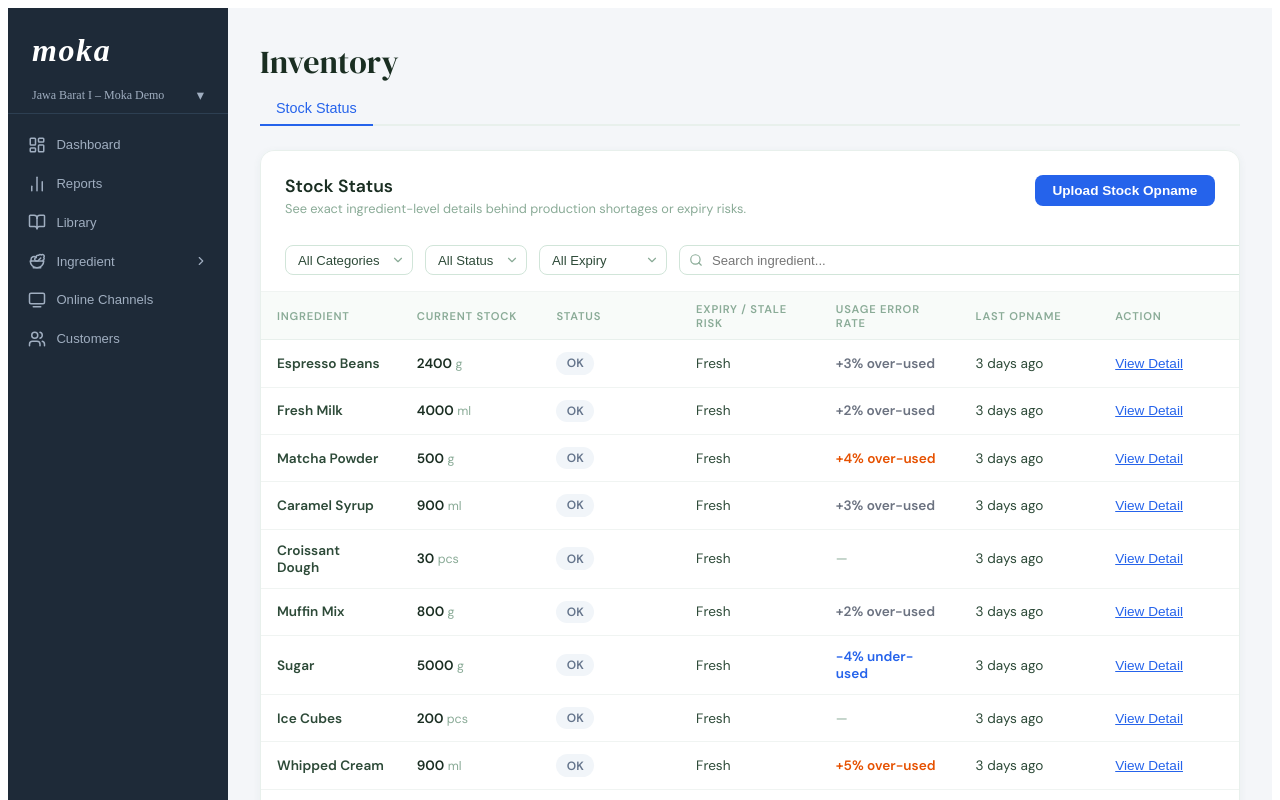
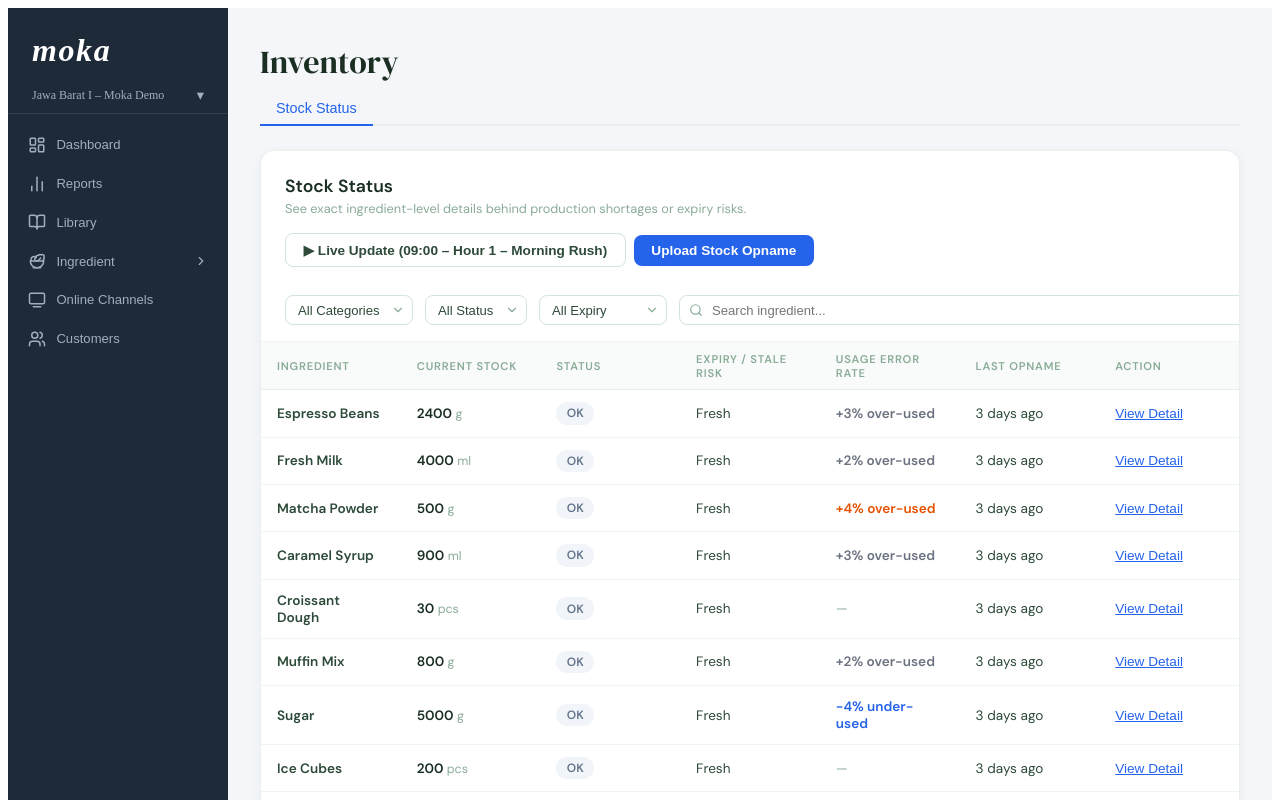
Before and after one commit to nezabiella-hue/FinProMOKApos, a React (Vite) app: page /inventory in a window 1280 px wide. Shown: the top 800 px of the page. Built offline with nearby package versions, Linux system fonts and the light colour scheme.

Commit message:
live update simulation

```diff
--- a/src/App.jsx
+++ b/src/App.jsx
@@ -7,10 +7,21 @@ import Production from "./pages/production.jsx";
 import Reports from "./pages/reports.jsx";
 import NotFound from "./pages/notfound.jsx";
 import { inventoryItems } from "./data/mockinventory";
+import { liveSteps, applyLiveStep } from "./data/mockLiveUpdate";
 import "./App.css";
 
 export default function App() {
   const [stock, setStock] = useState(inventoryItems);
+  const [liveStep, setLiveStep] = useState(0);
+
+  // Applies the next live update step to stock.
+  // Never touches usageErrorRate — that is opname-only.
+  const handleLiveUpdate = () => {
+    if (liveStep >= liveSteps.length) return;
+    const step = liveSteps[liveStep];
+    setStock((prev) => applyLiveStep(prev, step));
+    setLiveStep((prev) => prev + 1);
+  };
 
   return (
     <div className="app-layout">
@@ -20,8 +31,27 @@ export default function App() {
           <Route path="/" element={<Navigate to="/dashboard" replace />} />
           <Route path="/dashboard" element={<Dashboard />} />
           <Route path="/reports" element={<Reports />} />
-          <Route path="/inventory" element={<Inventory stock={stock} setStock={setStock} />} />
-          <Route path="/production" element={<Production stock={stock} />} />
+          <Route
+            path="/inventory"
+            element={
+              <Inventory
+                stock={stock}
+                setStock={setStock}
+                liveStep={liveStep}
+                onLiveUpdate={handleLiveUpdate}
+              />
+            }
+          />
+          <Route
+            path="/production"
+            element={
+              <Production
+                stock={stock}
+                liveStep={liveStep}
+                onLiveUpdate={handleLiveUpdate}
+              />
+            }
+          />
           <Route path="*" element={<NotFound />} />
         </Routes>
       </main>
--- a/src/data/mockLiveUpdate.js
+++ b/src/data/mockLiveUpdate.js
@@ -1,116 +1,147 @@
 // data/mockLiveUpdate.js
 // ─────────────────────────────────────────────────────────
-// Simulates a "Live Update" button press — represents what
-// a real POS sync would push into the system in real time.
+// Simulates a "Live Update" button press for prototype demos.
+// Represents POS sync events: hourly sales batches + one restock.
 //
-// In production this would be a WebSocket / polling event.
-// For the prototype, pressing "Live Update" applies this data.
+// IMPORTANT: Live updates NEVER affect usageErrorRate.
+// Usage error rate is only recalculated during Stock Opname (mockupdate.js).
 //
-// Affects:
-//   - Sales Analytics: today's running totals update
-//   - Inventory: stock levels decrease based on sales
-//   - Production Alerts: may trigger if stock drops to Low/Out
-//   - Dashboard: today's card values refresh
+// Flow:
+//   Step 1 → Hour 1 sales (morning rush)
+//   Step 2 → Hour 2 sales (late morning)
+//   Step 3 → Restock arrives (Fresh Milk delivery)
+//   Step 4 → Hour 3 sales (afternoon)
+//
+// After step 4, button disables — the day simulation is complete.
 // ─────────────────────────────────────────────────────────
 
-export const liveUpdateSnapshot = {
-  // Snapshot timestamp (simulated as "today")
-  snapshotDate: "2024-04-01",
-  snapshotTime: "14:32",
-  label: "Live as of 14:32",
-
-  // ── Today's sales so far (partial day — morning rush done) ──
-  todaySales: [
-    { dish: "Caramel Latte",  qty: 12, unitPrice: 14_000, subtotal: 168_000 },
-    { dish: "Matcha Latte",   qty: 10, unitPrice: 14_000, subtotal: 140_000 },
-    { dish: "Espresso",       qty: 9,  unitPrice: 10_000, subtotal: 90_000  },
-    { dish: "Cappuccino",     qty: 7,  unitPrice: 15_000, subtotal: 105_000 },
-    { dish: "Iced Americano", qty: 8,  unitPrice: 12_000, subtotal: 96_000  },
-    { dish: "Croissant",      qty: 6,  unitPrice: 10_000, subtotal: 60_000  },
-    { dish: "Muffin",         qty: 5,  unitPrice: 9_000,  subtotal: 45_000  },
+export const liveSteps = [
+  {
+    step: 1,
+    time: "09:00",
+    label: "Hour 1 – Morning Rush",
+    type: "sales",
+    sales: [
+      { dish: "Caramel Latte",  qty: 5,  unitPrice: 14_000, subtotal: 70_000  },
+      { dish: "Espresso",       qty: 4,  unitPrice: 10_000, subtotal: 40_000  },
+      { dish: "Cappuccino",     qty: 3,  unitPrice: 15_000, subtotal: 45_000  },
     ],
-
-  // ── Running totals for today ──
-  todayTotals: {
-    grossSales: 704_000,
-    transactions: 22,
-    avgPerTransaction: 32_000,
-    // vs yesterday (March 31): grossSales was 4_350_000 / 104 txn
-    // today is partial — projected full day at current rate: ~1_408_000
-    projectedDayTotal: 1_408_000,
+    // Stock deductions calculated from recipes × qty sold
+    // Caramel Latte ×5: Espresso Beans 18g×5=90g, Fresh Milk 200ml×5=1000ml,
+    //   Caramel Syrup 30ml×5=150ml, Vanilla Syrup 15ml×5=75ml, Whipped Cream 30ml×5=150ml
+    // Espresso ×4: Espresso Beans 18g×4=72g
+    // Cappuccino ×3: Espresso Beans 18g×3=54g, Fresh Milk 150ml×3=450ml,
+    //   Whipped Cream 50ml×3=150ml, Sugar 10g×3=30g
+    deductions: [
+      { ingredient: "Espresso Beans",   deduct: 216,  unit: "g"   },
+      { ingredient: "Fresh Milk",       deduct: 1450, unit: "ml"  },
+      { ingredient: "Caramel Syrup",    deduct: 150,  unit: "ml"  },
+      { ingredient: "Vanilla Syrup",    deduct: 75,   unit: "ml"  },
+      { ingredient: "Whipped Cream",    deduct: 300,  unit: "ml"  },
+      { ingredient: "Sugar",            deduct: 30,   unit: "g"   },
+      { ingredient: "Paper Cup (12oz)", deduct: 12,   unit: "pcs" },
+    ],
   },
-
-  // ── Stock deductions from today's sales ──────────────────
-  // Calculated from recipes × qty sold
-  // Used to update inventory.currentStock when Live Update is applied
-  stockDeductions: [
-    { ingredient: "Espresso Beans",  deduct: 486,  unit: "g"   }, // 18g × (12+9+7+8) espresso dishes
-    { ingredient: "Fresh Milk",      deduct: 5_050, unit: "ml"  }, // 200ml×12 + 250ml×10 + 150ml×7
-    { ingredient: "Caramel Syrup",   deduct: 360,  unit: "ml"  }, // 30ml × 12
-    { ingredient: "Vanilla Syrup",   deduct: 180,  unit: "ml"  }, // 15ml × 12
-    { ingredient: "Whipped Cream",   deduct: 710,  unit: "ml"  }, // 30ml×12 + 50ml×7
-    { ingredient: "Matcha Powder",   deduct: 200,  unit: "g"   }, // 20g × 10
-    { ingredient: "Sugar",           deduct: 420,  unit: "g"   }, // 15g×10 + 10g×7 + 20g×5
-    { ingredient: "Ice Cubes",       deduct: 40,   unit: "pcs" }, // 5pcs × 8
-    { ingredient: "Croissant Dough", deduct: 6,    unit: "pcs" }, // 1pcs × 6
-    { ingredient: "Muffin Mix",      deduct: 250,  unit: "g"   }, // 50g × 5
-    { ingredient: "Paper Cup (12oz)",deduct: 52,   unit: "pcs" }, // ~all drinks
+  {
+    step: 2,
+    time: "11:00",
+    label: "Hour 2 – Late Morning",
+    type: "sales",
+    sales: [
+      { dish: "Matcha Latte",   qty: 4,  unitPrice: 14_000, subtotal: 56_000  },
+      { dish: "Iced Americano", qty: 3,  unitPrice: 12_000, subtotal: 36_000  },
+      { dish: "Croissant",      qty: 5,  unitPrice: 10_000, subtotal: 50_000  },
     ],
-
-  // ── Any restocks that happened today ──
-  todayRestocks: [
+    // Matcha Latte ×4: Matcha Powder 20g×4=80g, Fresh Milk 250ml×4=1000ml, Sugar 15g×4=60g
+    // Iced Americano ×3: Espresso Beans 18g×3=54g, Ice Cubes 5pcs×3=15pcs
+    // Croissant ×5: Croissant Dough 1pcs×5=5pcs
+    deductions: [
+      { ingredient: "Matcha Powder",    deduct: 80,   unit: "g"   },
+      { ingredient: "Fresh Milk",       deduct: 1000, unit: "ml"  },
+      { ingredient: "Sugar",            deduct: 60,   unit: "g"   },
+      { ingredient: "Espresso Beans",   deduct: 54,   unit: "g"   },
+      { ingredient: "Ice Cubes",        deduct: 15,   unit: "pcs" },
+      { ingredient: "Croissant Dough",  deduct: 5,    unit: "pcs" },
+      { ingredient: "Paper Cup (12oz)", deduct: 7,    unit: "pcs" },
+    ],
+  },
   {
+    step: 3,
+    time: "13:00",
+    label: "Restock – Fresh Milk Delivery",
+    type: "restock",
+    restock: {
       ingredient: "Fresh Milk",
       qty: 3000,
       unit: "ml",
       supplier: "Dairy Fresh Co.",
-      batchLabel: "Batch Apr-1A",
-      purchaseDate: "2024-04-01",
-      predictedExpiryDate: "2024-04-07", // 6 days (adjusted shelf life)
-      totalCost: 42_000,
+      batchLabel: "Batch Live-A",
+      note: "Scheduled midday delivery",
     },
+    // No deductions — restock only adds to stock
+    additions: [
+      { ingredient: "Fresh Milk", add: 3000, unit: "ml" },
     ],
-
-  // ── Low stock alerts triggered by today's deductions ──
-  // Pre-calculated for instant display when Live Update is applied
-  triggeredAlerts: [
-    {
-      ingredient: "Fresh Milk",
-      currentAfterDeduction: 150,   // 3200 (post-opname) - 5050 + 3000 restock = 1150 → wait, sim value
-      threshold: 1000,
-      alertType: "expiry",
-      message: "Fresh Milk batch expires in 2 days",
   },
   {
-      ingredient: "Whipped Cream",
-      currentAfterDeduction: 180,
-      threshold: 300,
-      alertType: "low",
-      message: "Whipped Cream below threshold",
+    step: 4,
+    time: "15:00",
+    label: "Hour 3 – Afternoon",
+    type: "sales",
+    sales: [
+      { dish: "Caramel Latte",  qty: 4,  unitPrice: 14_000, subtotal: 56_000  },
+      { dish: "Muffin",         qty: 6,  unitPrice: 9_000,  subtotal: 54_000  },
+      { dish: "Espresso",       qty: 3,  unitPrice: 10_000, subtotal: 30_000  },
+    ],
+    // Caramel Latte ×4: Espresso Beans 18g×4=72g, Fresh Milk 200ml×4=800ml,
+    //   Caramel Syrup 30ml×4=120ml, Vanilla Syrup 15ml×4=60ml, Whipped Cream 30ml×4=120ml
+    // Muffin ×6: Muffin Mix 50g×6=300g, Sugar 20g×6=120g
+    // Espresso ×3: Espresso Beans 18g×3=54g
+    deductions: [
+      { ingredient: "Espresso Beans",   deduct: 126,  unit: "g"   },
+      { ingredient: "Fresh Milk",       deduct: 800,  unit: "ml"  },
+      { ingredient: "Caramel Syrup",    deduct: 120,  unit: "ml"  },
+      { ingredient: "Vanilla Syrup",    deduct: 60,   unit: "ml"  },
+      { ingredient: "Whipped Cream",    deduct: 120,  unit: "ml"  },
+      { ingredient: "Muffin Mix",       deduct: 300,  unit: "g"   },
+      { ingredient: "Sugar",            deduct: 120,  unit: "g"   },
+      { ingredient: "Paper Cup (12oz)", deduct: 7,    unit: "pcs" },
+    ],
   },
-    {
-      ingredient: "Croissant Dough",
-      currentAfterDeduction: 2,
-      threshold: 15,
-      alertType: "critical",
-      message: "Croissant Dough critically low — expired batch was removed",
-    },
+];
+
+// ── Snapshot summary for the Sales Analytics (reports) page ──
+// Derived from all sales steps combined — represents end-of-afternoon state.
+// Reports page uses this for its own "Apply Live Update" toggle which is
+// separate from the inventory/production step-by-step simulation.
+export const liveUpdateSnapshot = {
+  snapshotDate: "2024-04-01",
+  snapshotTime: "15:30",
+  label: "Live as of 15:30",
+  todaySales: [
+    { dish: "Caramel Latte",  qty: 9,  unitPrice: 14_000, subtotal: 126_000 },
+    { dish: "Espresso",       qty: 7,  unitPrice: 10_000, subtotal: 70_000  },
+    { dish: "Cappuccino",     qty: 3,  unitPrice: 15_000, subtotal: 45_000  },
+    { dish: "Matcha Latte",   qty: 4,  unitPrice: 14_000, subtotal: 56_000  },
+    { dish: "Iced Americano", qty: 3,  unitPrice: 12_000, subtotal: 36_000  },
+    { dish: "Croissant",      qty: 5,  unitPrice: 10_000, subtotal: 50_000  },
+    { dish: "Muffin",         qty: 6,  unitPrice: 9_000,  subtotal: 54_000  },
   ],
-
-  // ── Comparison vs yesterday ───────────────────────────────
-  vsYesterday: {
-    grossSalesDiff: null,   // null = partial day, can't compare yet
-    transactionsDiff: null,
-    note: "Partial day data — full comparison available after closing",
+  todayTotals: {
+    grossSales: 437_000,
+    transactions: 22,
+    avgPerTransaction: 19_864,
+    projectedDayTotal: 874_000,
   },
 };
 
-// ── Helper: apply live update deductions to stock array ──
-// Used in Inventory and Production pages when user clicks "Live Update"
-export function applyLiveDeductions(currentStock) {
-  const deductions = liveUpdateSnapshot.stockDeductions;
+// ── Apply one live step to the current stock array ────────
+// NEVER recalculates usageErrorRate — that is opname-only.
+export function applyLiveStep(currentStock, step) {
   return currentStock.map((item) => {
-    const d = deductions.find((d) => d.ingredient === item.name);
+    // Sales step: deduct stock
+    if (step.type === "sales" && step.deductions) {
+      const d = step.deductions.find((d) => d.ingredient === item.name);
       if (!d) return item;
       const newQty = Math.max(0, item.currentStock - d.deduct);
       const newStatus =
@@ -118,18 +149,20 @@ export function applyLiveDeductions(currentStock) {
         : newQty < (item.lowThreshold || 200) ? "Low"
         : "OK";
       return { ...item, currentStock: newQty, status: newStatus };
+    }
+
+    // Restock step: add to stock
+    if (step.type === "restock" && step.additions) {
+      const a = step.additions.find((a) => a.ingredient === item.name);
+      if (!a) return item;
+      const newQty = item.currentStock + a.add;
+      const newStatus =
+        newQty === 0 ? "Out"
+        : newQty < (item.lowThreshold || 200) ? "Low"
+        : "OK";
+      return { ...item, currentStock: newQty, status: newStatus };
+    }
+
+    return item;
   });
 }
-
-// ── Helper: get today's gross sales total ────────────────
-export function getTodayGross() {
-  return liveUpdateSnapshot.todayTotals.grossSales;
-}
-
-// ── Helper: get today's per-dish sales as a flat object ──
-export function getTodayDishSales() {
-  return liveUpdateSnapshot.todaySales.reduce((acc, s) => {
-    acc[s.dish] = s.qty;
-    return acc;
-  }, {});
-}
--- a/src/pages/inventory.jsx
+++ b/src/pages/inventory.jsx
@@ -13,10 +13,11 @@ import {
   getErrorSeverity,
   calculateLiveErrorRate,
 } from "../data/mockUsageErrorRate";
+import { liveSteps } from "../data/mockLiveUpdate";
 import StockOpnameModal from "../Components/StockOpnameModal";
 import "../App.css";
 
-export default function Inventory({ stock, setStock }) {
+export default function Inventory({ stock, setStock, liveStep, onLiveUpdate }) {
   const [search, setSearch] = useState("");
   const [categoryFilter, setCategoryFilter] = useState("All Categories");
   const [statusFilter, setStatusFilter] = useState("All Status");
@@ -139,12 +140,27 @@ export default function Inventory({ stock, setStock }) {
               expiry risks.
             </p>
           </div>
+          <div style={{ display: "flex", gap: "0.5rem", alignItems: "center" }}>
+            {liveStep < liveSteps.length ? (
+              <button
+                className="inv-btn inv-btn--outline"
+                onClick={onLiveUpdate}
+                title={`Apply: ${liveSteps[liveStep].label}`}
+              >
+                ▶ Live Update ({liveSteps[liveStep].time} – {liveSteps[liveStep].label})
+              </button>
+            ) : (
+              <button className="inv-btn inv-btn--outline" disabled>
+                ✓ Day Simulation Complete
+              </button>
+            )}
             <button
               className="inv-btn inv-btn--primary"
               onClick={() => setShowModal(true)}
             >
               Upload Stock Opname
             </button>
+          </div>
         </div>
 
         <div className="inv-toolbar">
```
Also changed, not shown: src/pages/production.jsx (+17 -1 lines). Lines whose indentation alone changed are shown as unchanged.
